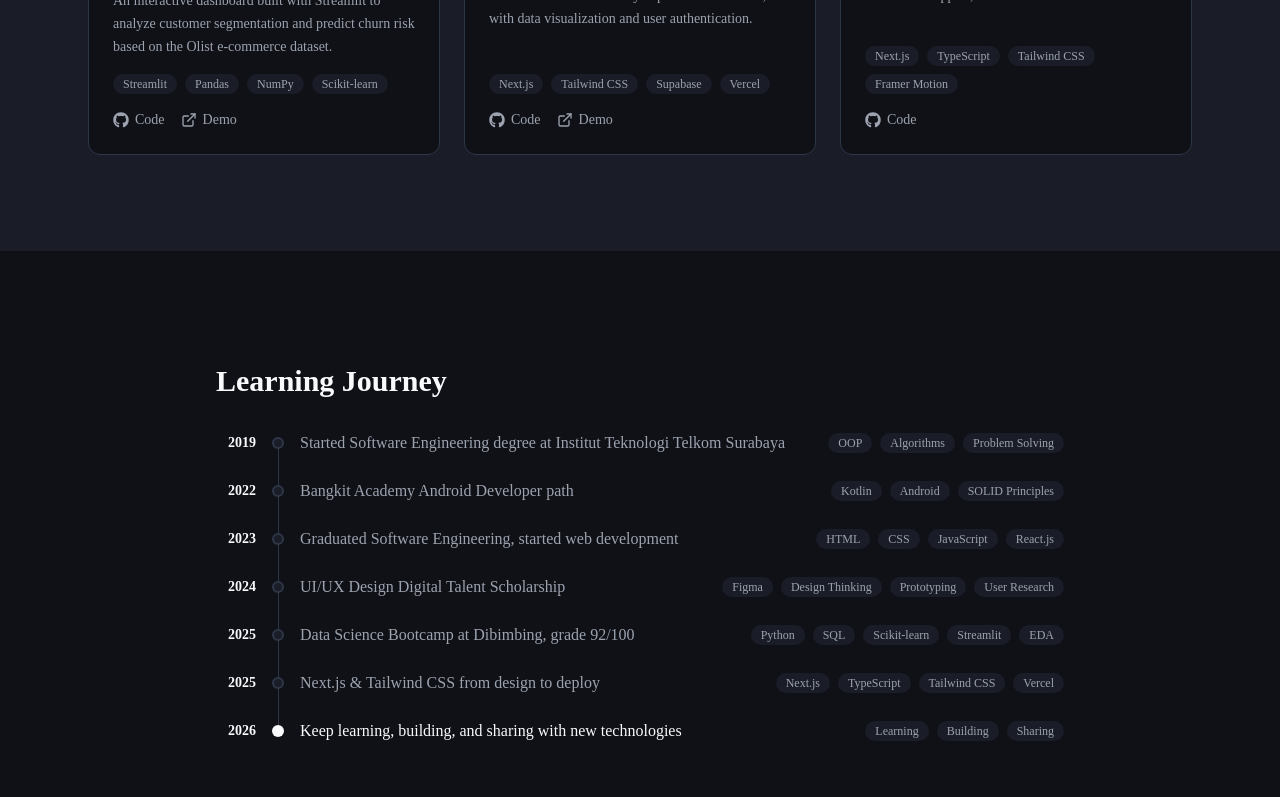
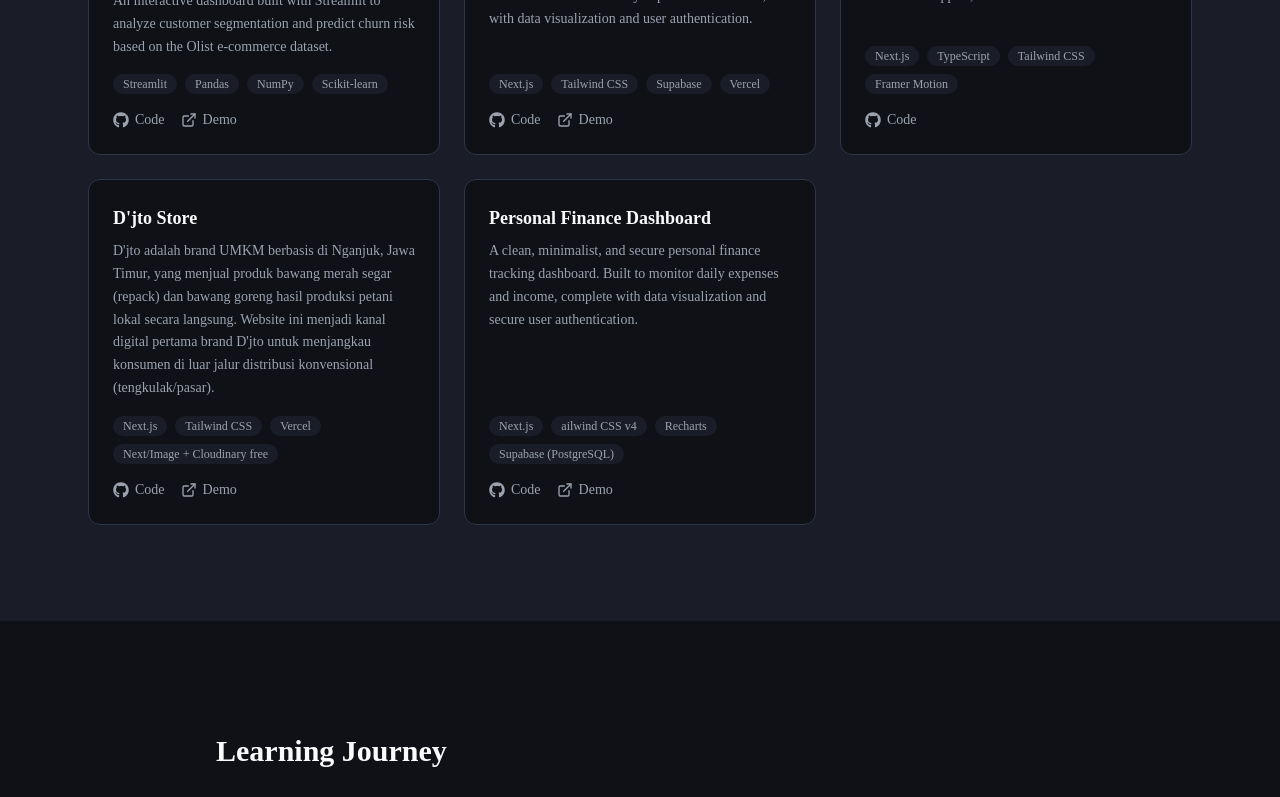
Before and after one commit to akbarfai-blub/Portfolio-Website, a Next.js app: page / in a window 1280 px wide. Shown: the part 2000-2797 px from the top of the page. Built offline with nearby package versions, Linux system fonts and the light colour scheme; no server answers.

Commit message:
add: adding more project

```diff
--- a/src/data/projects.ts
+++ b/src/data/projects.ts
@@ -31,4 +31,18 @@
     tags: ["Next.js", "TypeScript", "Tailwind CSS", "Framer Motion"],
     github: "https://github.com/akbarfai-blub/portfolio",
   },
-];
+  {
+    title: "D'jto Store",
+    description: "D'jto adalah brand UMKM berbasis di Nganjuk, Jawa Timur, yang menjual produk bawang merah segar (repack) dan bawang goreng hasil produksi petani lokal secara langsung. Website ini menjadi kanal digital pertama brand D'jto untuk menjangkau konsumen di luar jalur distribusi konvensional (tengkulak/pasar).",
+    tags: ["Next.js", "Tailwind CSS", "Vercel", "Next/Image + Cloudinary free"],
+    github: "https://github.com/akbarfai-blub/Toko-Online-Bawang-Merah-Bawang-Goreng-Nganjuk.git",
+    demo: "https://djto.store/",
+  },
+  {
+    title: "Personal Finance Dashboard",
+    description: "A clean, minimalist, and secure personal finance tracking dashboard. Built to monitor daily expenses and income, complete with data visualization and secure user authentication.",
+    tags: ["Next.js", "ailwind CSS v4", "Recharts", "Supabase (PostgreSQL)"],
+    github: "https://github.com/akbarfai-blub/personal-finance-tracker",
+    demo: "-",
+  }
+]
```
